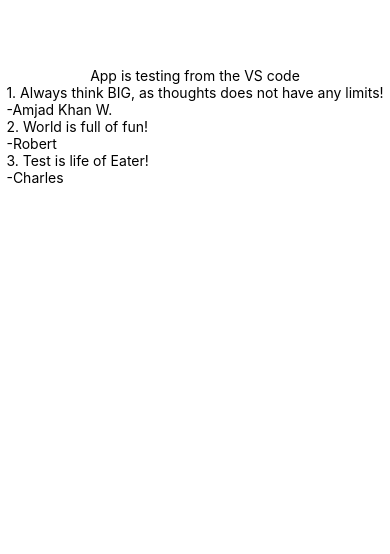
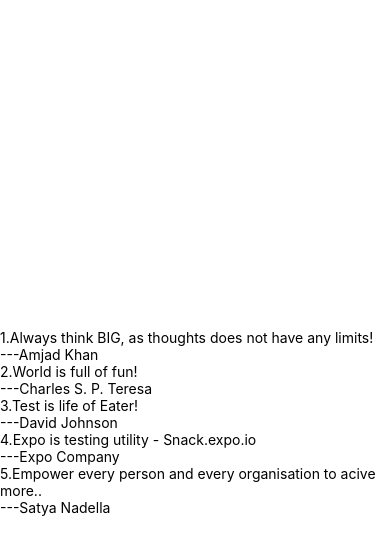
Before and after one commit to amjadk12/ReactNatExpoFunApps, a React Native app: screen / in a window 390 px wide. Shown: the top 554 px of the page. Built offline with nearby package versions, Linux system fonts and the light colour scheme.

Commit message:
Uplifting of the state of component to Main App.js

```diff
--- a/App.js
+++ b/App.js
@@ -2,11 +2,32 @@
 import { StyleSheet, Text, View } from "react-native";
 import { Quotes } from "./Component/Quotes";
 export default class App extends React.Component {
+  state = {
+    quotes: [
+      {
+        id: 1,
+        value: "Always think BIG, as thoughts does not have any limits!",
+        auth: "Amjad Khan"
+      },
+      { id: 2, value: "World is full of fun!", auth: "Charles S. P. Teresa" },
+      { id: 3, value: "Test is life of Eater!", auth: "David Johnson" },
+      {
+        id: 4,
+        value: "Expo is testing utility - Snack.expo.io",
+        auth: "Expo Company"
+      },
+      {
+        id: 5,
+        value: "Empower every person and every organisation to acive more..",
+        auth: "Satya Nadella"
+      }
+    ]
+  };
+
   render() {
     return (
       <View style={styles.container}>
-        <Text>App is testing from the VS code</Text>
-        <Quotes />
+        <Quotes quotes={this.state.quotes} />
       </View>
     );
   }
@@ -14,7 +35,7 @@
 
 const styles = StyleSheet.create({
   container: {
-    flex: 0.3,
+    flex: 1,
     backgroundColor: "#fff",
     alignItems: "center",
     justifyContent: "center"
--- a/Component/Quote.js
+++ b/Component/Quote.js
@@ -5,8 +5,13 @@
   render() {
     return (
       <View>
-        <Text>{this.props.QuoteText}</Text>
-        <Text>-{this.props.QuoteAuthor}</Text>
+        <Text>
+          {this.props.QuoteId}.{this.props.QuoteText}
+        </Text>
+        <Text>
+          ---
+          {this.props.QuoteAuthor}
+        </Text>
       </View>
     );
   }
--- a/Component/Quotes.js
+++ b/Component/Quotes.js
@@ -4,14 +4,16 @@
 
 export class Quotes extends Component {
   render() {
+    const { quotes } = this.props;
     return (
       <View>
-        <Quote
-          QuoteText="1. Always think BIG, as thoughts does not have any limits!"
-          QuoteAuthor="Amjad Khan W."
-        />
-        <Quote QuoteText="2. World is full of fun!" QuoteAuthor="Robert" />
-        <Quote QuoteText="3. Test is life of Eater!" QuoteAuthor="Charles" />
+        {quotes.map(quote => (
+          <Quote
+            QuoteId={quote.id}
+            QuoteText={quote.value}
+            QuoteAuthor={quote.auth}
+          />
+        ))}
       </View>
     );
   }
```
